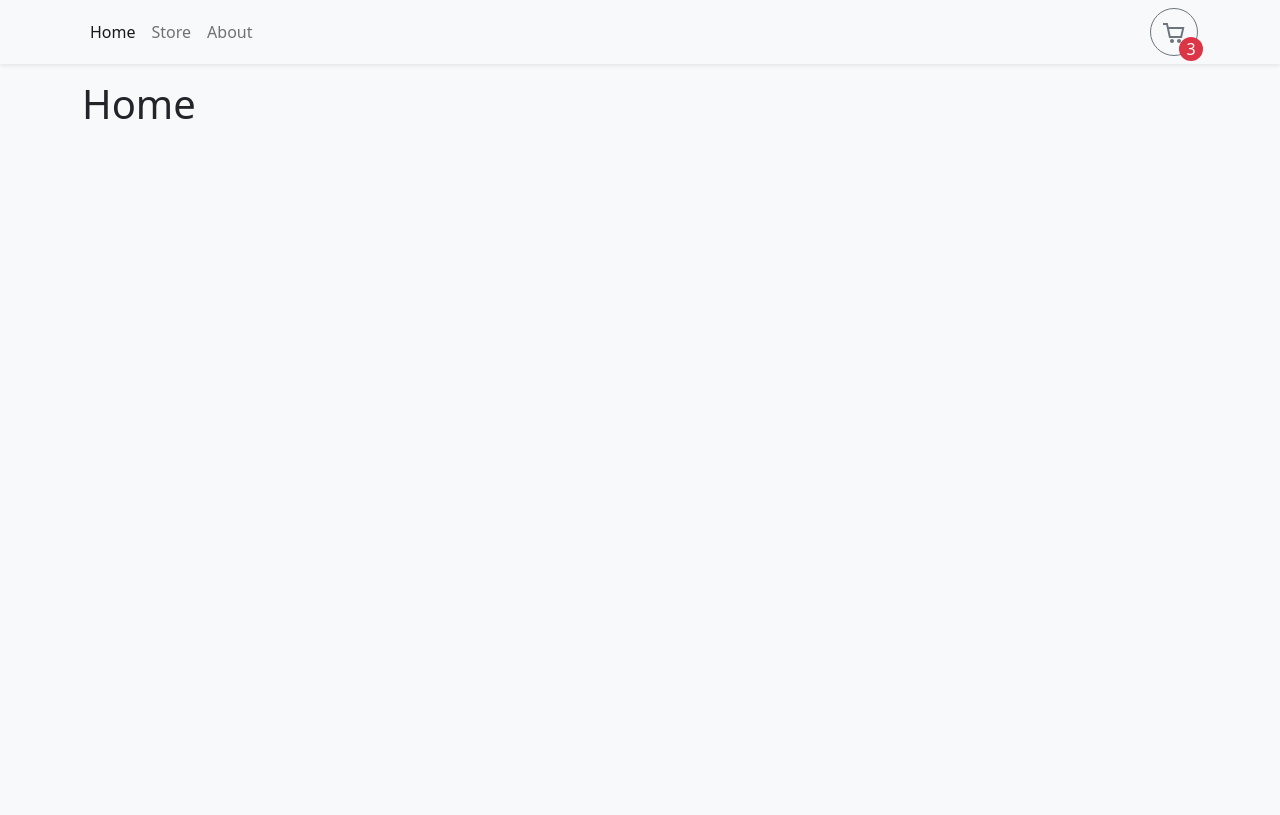
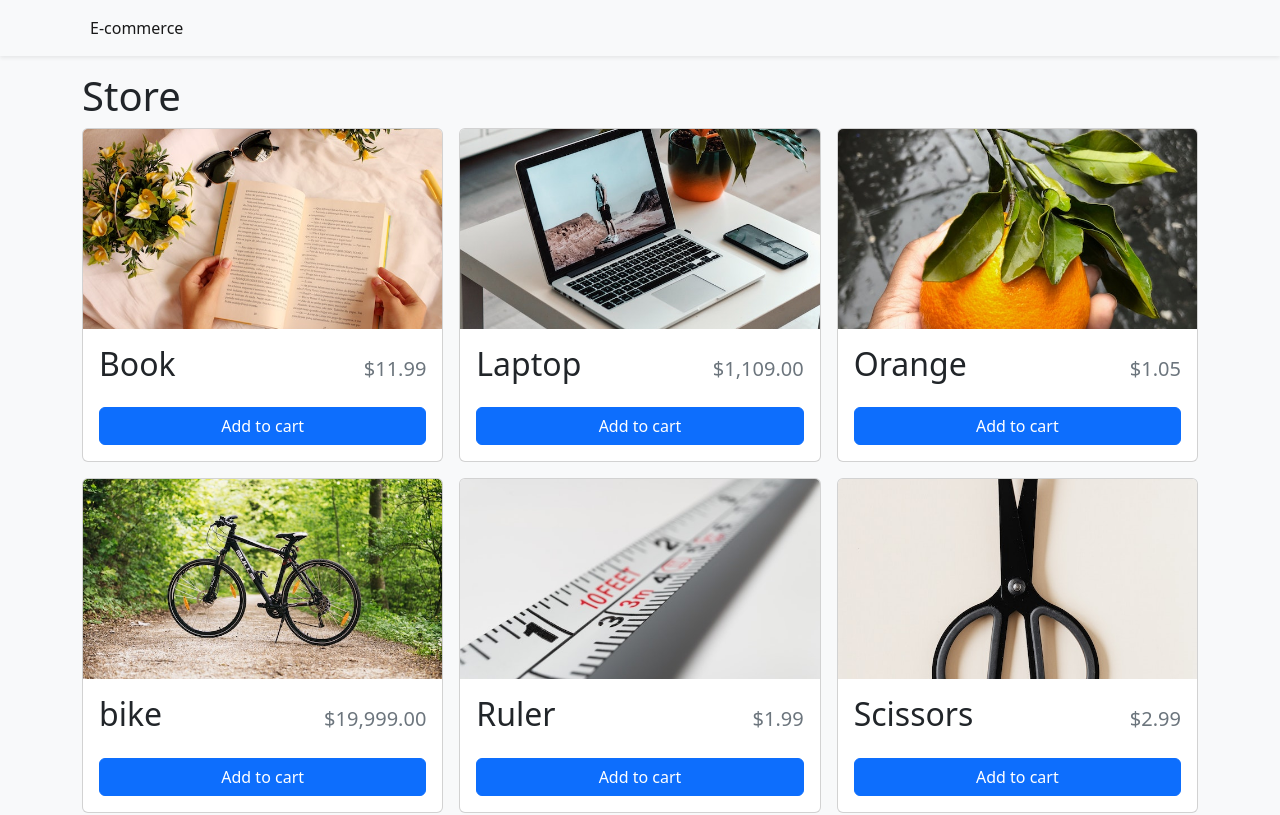
Before and after one commit to kr-sarvesh/shoppingKart, a React (Vite) app: page / in a window 1280 px wide. Shown: the top 815 px of the page. Built offline with nearby package versions, Linux system fonts and the light colour scheme.

Commit message:
done with removing bugs

```diff
--- a/src/App.tsx
+++ b/src/App.tsx
@@ -1,8 +1,6 @@
 import { Routes, Route } from 'react-router-dom'
 import { Container } from 'react-bootstrap'
-import { Home } from './pages/Home'
 import { Store } from './pages/Store'
-import { About } from './pages/About'
 import { Navbar } from './components/Navbar'
 import { ShoppingCartProvider } from './context/ShoppingCartContext'
 
@@ -13,9 +11,7 @@ function App() {
         <Navbar />
         <Container>
           <Routes>
-            <Route path='/' element={<Home />} />
-            <Route path='/Store' element={<Store />} />
-            <Route path='/About' element={<About />} />
+            <Route path='/' element={<Store />} />
           </Routes>
         </Container>
       </ShoppingCartProvider>
--- a/src/components/Navbar.tsx
+++ b/src/components/Navbar.tsx
@@ -1,6 +1,7 @@
 import { Container, Button, Nav, Navbar as NavbarBs } from 'react-bootstrap'
 import { NavLink } from 'react-router-dom'
 import { useShoppingCart } from '../context/ShoppingCartContext'
+
 export function Navbar() {
   const { openCart, cartQuantity } = useShoppingCart()
   return (
@@ -8,16 +9,12 @@ export function Navbar() {
       <Container>
         <Nav className='me-auto'>
           <Nav.Link to='/' as={NavLink}>
-            Home
-          </Nav.Link>
-          <Nav.Link to='/store' as={NavLink}>
-            Store
-          </Nav.Link>
-          <Nav.Link to='/about' as={NavLink}>
-            About
+            E-commerce
           </Nav.Link>
         </Nav>
+        {cartQuantity > 0 && (
           <Button
+            onClick={openCart}
             style={{
               width: '3rem',
               height: '3rem',
@@ -49,6 +46,7 @@ export function Navbar() {
                 fill='currentColor'
               />
             </svg>
+
             <div
               className='rounded-circle bg-danger d-flex justify-content-center align-items-center'
               style={{
@@ -61,9 +59,10 @@ export function Navbar() {
                 transform: 'translate(25%, 25%)',
               }}
             >
-            3
+              {cartQuantity}
             </div>
           </Button>
+        )}
       </Container>
     </NavbarBs>
   )
--- a/src/components/StoreItem.tsx
+++ b/src/components/StoreItem.tsx
@@ -34,7 +34,12 @@ export function StoreItem({ id, name, price, imgUrl }: StoreItemProps) {
         </Card.Title>
         <div className='mt-auto'>
           {quantity === 0 ? (
-            <Button className='btn btn-primary w-100'>Add to cart</Button>
+            <Button
+              className='btn btn-primary w-100'
+              onClick={() => increaseCartQuantity(id)}
+            >
+              Add to cart
+            </Button>
           ) : (
             <>
               <div
--- a/src/context/ShoppingCartContext.tsx
+++ b/src/context/ShoppingCartContext.tsx
@@ -50,7 +50,8 @@ export function ShoppingCartProvider({ children }: ShoppingCartProviderProps) {
   }
 
   function increaseCartQuantity(id: number) {
-    // First we need to call the setCartItems function to update the state
+    console.log('clicked')
+
     setCartItems((currItems) => {
       if (currItems.find((item) => item.id === id) == null) {
         return [...currItems, { id, quantity: 1 }]
@@ -65,7 +66,6 @@ export function ShoppingCartProvider({ children }: ShoppingCartProviderProps) {
       }
     })
   }
-
   function decreaseCartQuantity(id: number) {
     setCartItems((currItems) => {
       if (currItems.find((item) => item.id === id)?.quantity === 1) {
```
Lines whose indentation alone changed are shown as unchanged.
